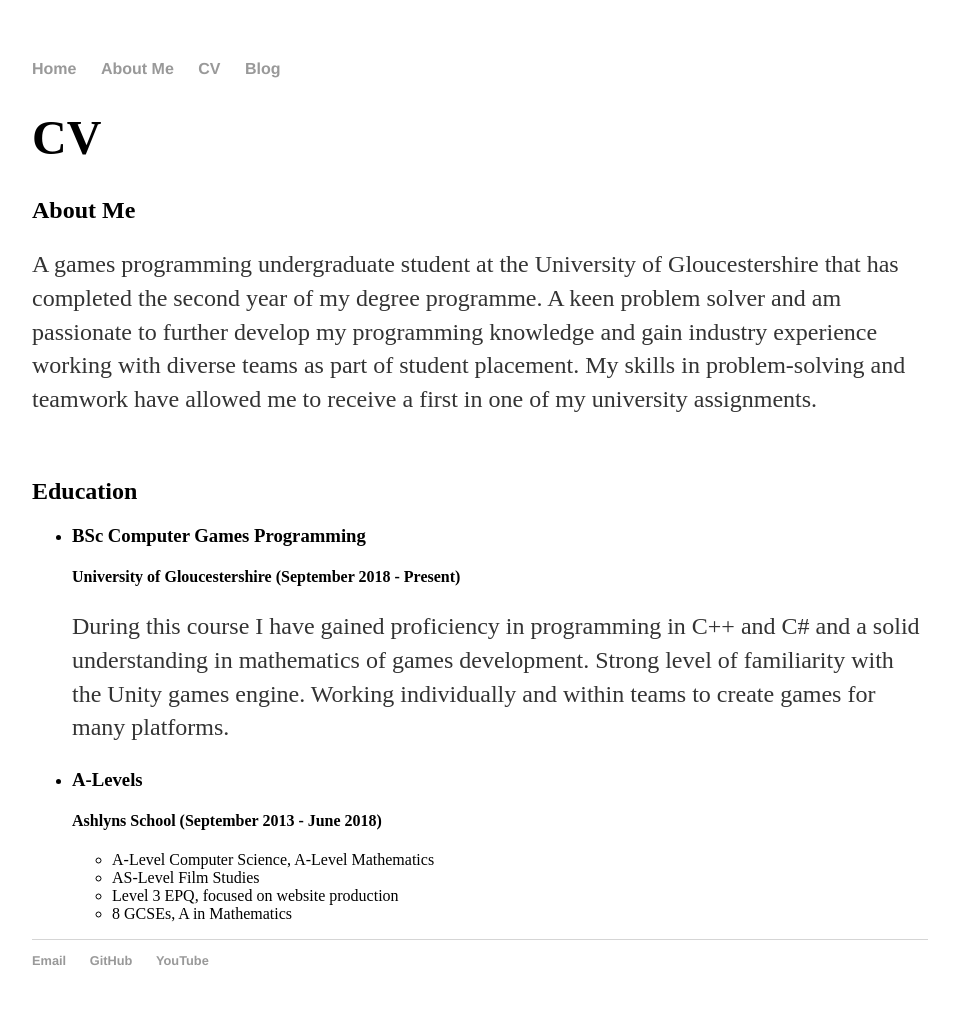
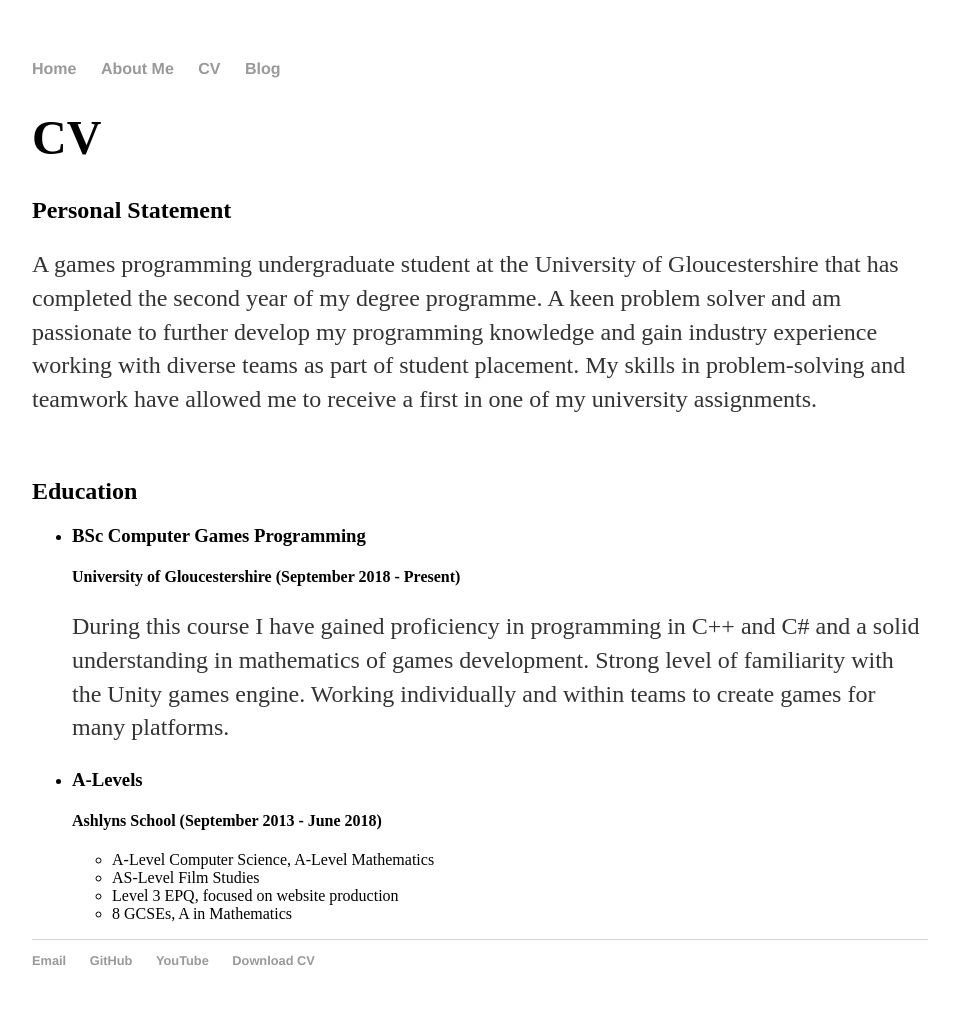
Before and after one commit to KaneAdams-Dev/KaneAdams-Dev.github.io, a Jekyll site: the page built from cv/index.html, in a window 1280 px wide. Shown: the whole page, without its empty margins (160-1119 px from the left). Built offline with Jekyll 4.4.1, drawn with Linux system fonts in a browser that asks for light colours; Markdown is read by kramdown in place of the engine named in the settings.

Commit message:
Create CV link
Can now download CV

```diff
--- a/_layouts/default.html
+++ b/_layouts/default.html
@@ -22,6 +22,7 @@
                 <li><a href="mailto:kaneadams.ka23@gmail.com">Email</a></li>
                 <li><a href="https://github.com/KaneA23" target="_blank">GitHub</a></li>
                 <li><a href="https://www.youtube.com/channel/UCK9Jozfs4ThaKUh_O-RmPmw" target="_blank">YouTube</a></li>
+                <li><a href="/docs/Kane_Adams_CV.pdf" download="KaneAdamsCV">Download CV</a></li>
             </ul>
         </footer>
     </body>
--- a/cv/index.html
+++ b/cv/index.html
@@ -5,7 +5,7 @@ title: CV
 <h1>{{ page.title }}</h1>
 
 <div class="summary">
-    <h2>About Me</h2>
+    <h2>Personal Statement</h2>
     <p>
         A games programming undergraduate student at the University of Gloucestershire that has completed the second year of my degree programme.
         A keen problem solver and am passionate to further develop my programming knowledge and gain industry experience working with diverse teams as part of student placement.
```
Also changed, not shown: 1 other file.
